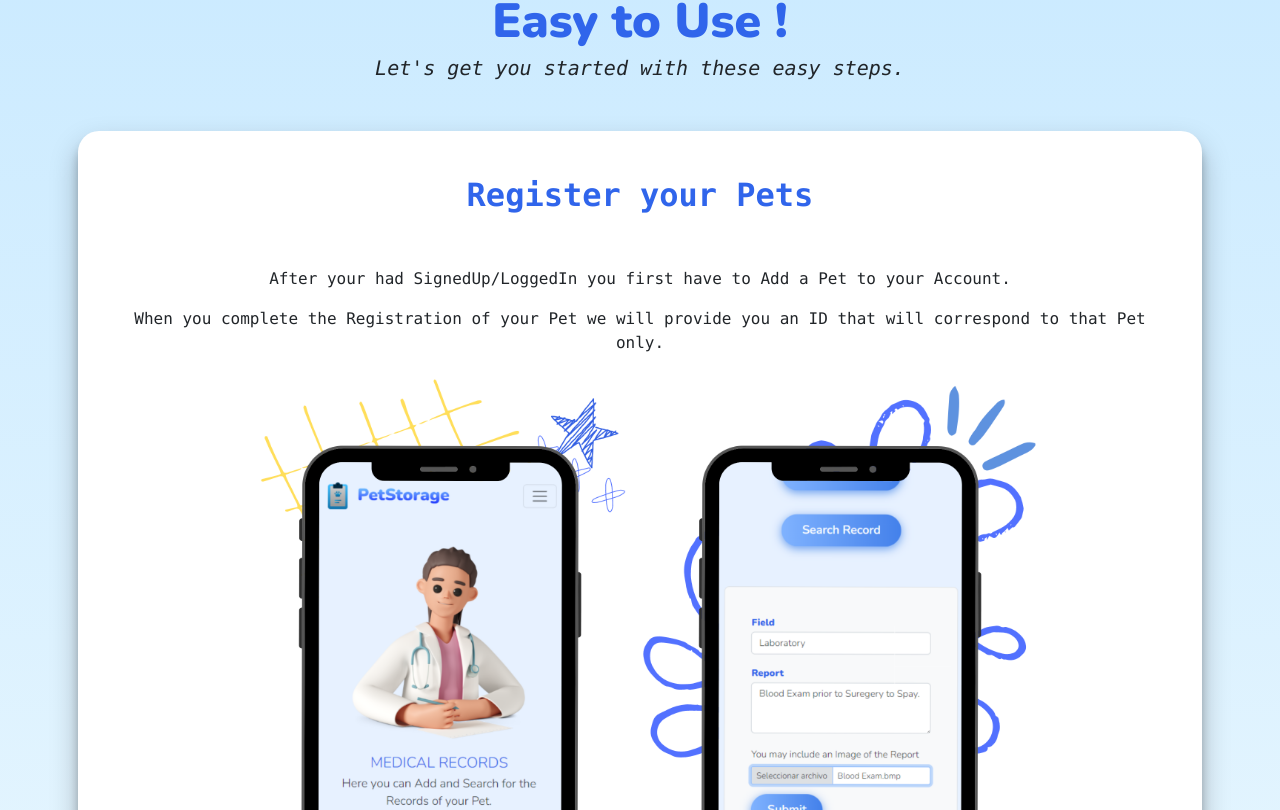
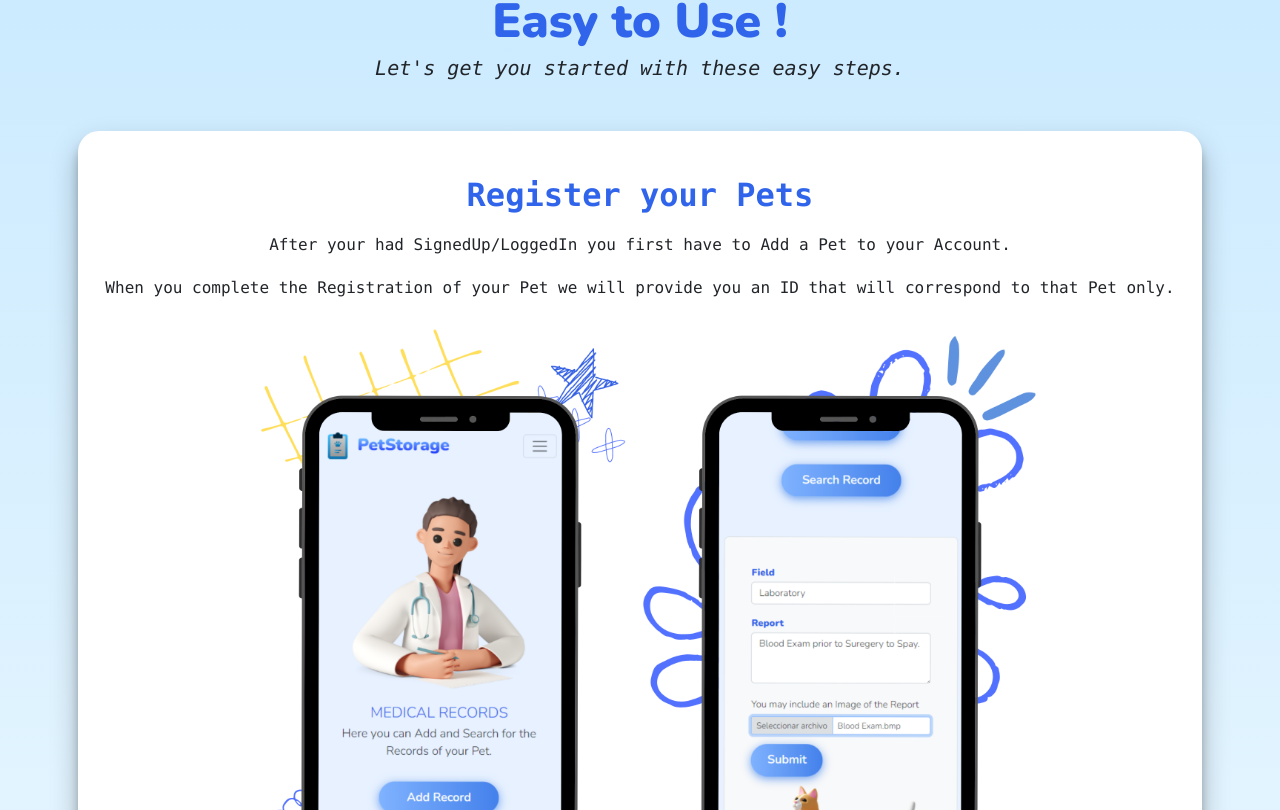
Before and after one commit to dafnecaneda/TP_FINAL_FRONT, a React (Vite) app: page / in a window 1280 px wide. Shown: the part 1110-1920 px from the top of the page. Built offline with nearby package versions, Linux system fonts and the light colour scheme.

Commit message:
[MAIN][FIX] Modified text semantics and margins in HowTo

```diff
--- a/src/components/HowTo.jsx
+++ b/src/components/HowTo.jsx
@@ -12,16 +12,18 @@ const HowTo = () => {
           Let's get you started with these easy steps.
         </p>
       </div>
-      <div class="bg-body pb-5 mx-auto howto">
-        <h2 class="p-5 lh-1 fw-bold font-monospace">Register your Pets</h2>
-        <p class="px-4 font-monospace">
+      <div class="bg-body pb-5 mb-5 mx-auto howto">
+        <h2 class="pt-5 pb-3 lh-1 fw-bold font-monospace">
+          Register your Pets
+        </h2>
+        <h6 class="px-3 mb-4 font-monospace">
           After your had SignedUp/LoggedIn you first have to Add a Pet to your
           Account.
-        </p>
-        <p class="font-monospace px-5">
+        </h6>
+        <h6 class="font-monospace mb-4 px-3">
           When you complete the Registration of your Pet we will provide you an
           ID that will correspond to that Pet only.
-        </p>
+        </h6>
         <img class="phone" src={two} width="400" height="700" />
         <img class="phone" src={one} width="400" height="700" />
         <img class="phone" src={three} width="400" height="700" />
```
